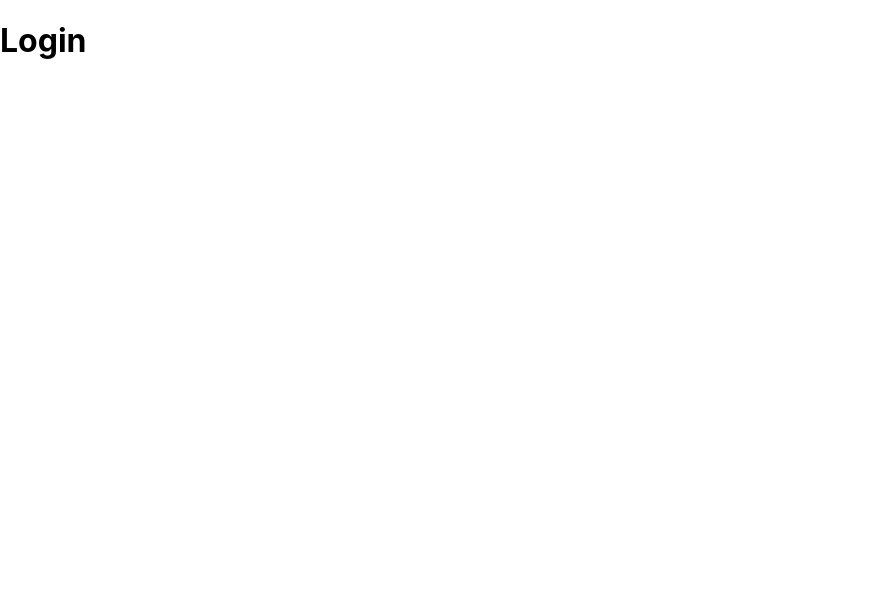
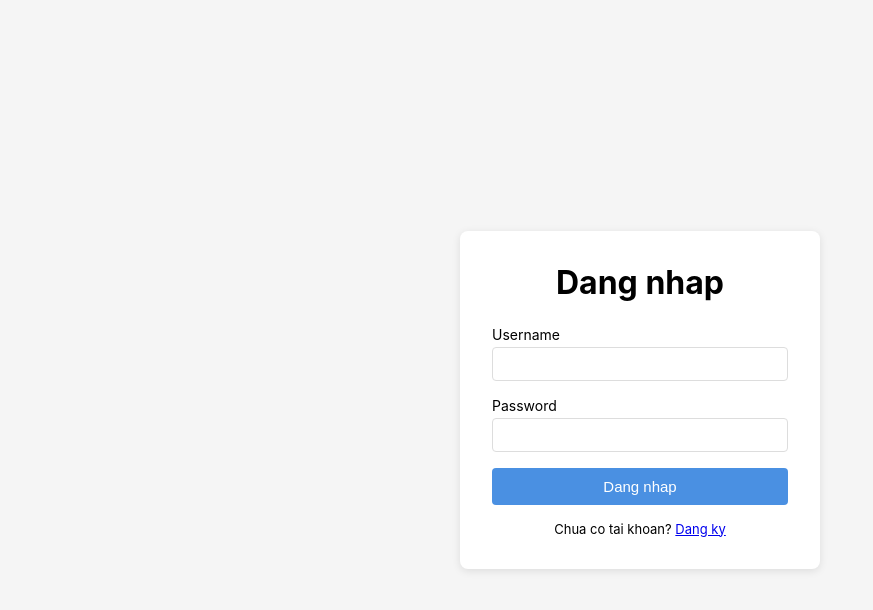
Before and after one commit to NhungNguyen1408/dashauto-client, a React (Vite) app: page /login in a window 1280 px wide. Shown: the top 610 px of the page, without its empty margins (0-873 px from the left). Built offline with nearby package versions, Linux system fonts and the light colour scheme.

Commit message:
feature login page

```diff
--- /dev/null
+++ b/src/pages/Login.css
@@ -0,0 +1,70 @@
+.auth-container {
+  display: flex;
+  justify-content: center;
+  align-items: center;
+  min-height: 100vh;
+  background: #f5f5f5;
+}
+
+.auth-form {
+  background: white;
+  padding: 2rem;
+  border-radius: 8px;
+  box-shadow: 0 2px 8px rgba(0, 0, 0, 0.1);
+  width: 100%;
+  max-width: 360px;
+  display: flex;
+  flex-direction: column;
+  gap: 1rem;
+}
+
+.auth-form h1 {
+  margin: 0 0 0.5rem;
+  text-align: center;
+}
+
+.auth-form label {
+  display: flex;
+  flex-direction: column;
+  font-size: 14px;
+  gap: 0.25rem;
+}
+
+.auth-form input {
+  padding: 0.5rem 0.75rem;
+  border: 1px solid #ddd;
+  border-radius: 4px;
+  font-size: 14px;
+}
+
+.auth-form input:focus {
+  outline: none;
+  border-color: #4a90e2;
+}
+
+.auth-form button {
+  padding: 0.6rem;
+  background: #4a90e2;
+  color: white;
+  border: none;
+  border-radius: 4px;
+  font-size: 15px;
+  cursor: pointer;
+}
+
+.auth-form button:disabled {
+  background: #999;
+  cursor: not-allowed;
+}
+
+.auth-error {
+  color: #d32f2f;
+  font-size: 13px;
+  margin: 0;
+}
+
+.auth-link {
+  text-align: center;
+  font-size: 13px;
+  margin: 0;
+}
--- a/src/pages/Login.jsx
+++ b/src/pages/Login.jsx
@@ -1,5 +1,66 @@
+import { useState } from "react";
+import { useNavigate, Link } from "react-router-dom";
+import { login } from "../services/auth.service";
+import "./Login.css";
+
 function Login() {
-  return <h1>Login</h1>;
+  const [username, setUsername] = useState("");
+  const [password, setPassword] = useState("");
+  const [error, setError] = useState("");
+  const [loading, setLoading] = useState(false);
+  const navigate = useNavigate();
+
+  const handleSubmit = async (e) => {
+    e.preventDefault();
+    setError("");
+    setLoading(true);
+    try {
+      await login(username, password);
+      navigate("/dashboard");
+    } catch (err) {
+      setError(err.response?.data?.message || "Dang nhap that bai");
+    } finally {
+      setLoading(false);
+    }
+  };
+
+  return (
+    <div className="auth-container">
+      <form className="auth-form" onSubmit={handleSubmit}>
+        <h1>Dang nhap</h1>
+
+        <label>
+          Username
+          <input
+            type="text"
+            value={username}
+            onChange={(e) => setUsername(e.target.value)}
+            required
+          />
+        </label>
+
+        <label>
+          Password
+          <input
+            type="password"
+            value={password}
+            onChange={(e) => setPassword(e.target.value)}
+            required
+          />
+        </label>
+
+        {error && <p className="auth-error">{error}</p>}
+
+        <button type="submit" disabled={loading}>
+          {loading ? "Dang xu ly..." : "Dang nhap"}
+        </button>
+
+        <p className="auth-link">
+          Chua co tai khoan? <Link to="/register">Dang ky</Link>
+        </p>
+      </form>
+    </div>
+  );
 }
 
 export default Login;
--- /dev/null
+++ b/src/services/auth.service.js
@@ -0,0 +1,20 @@
+import api from "./api";
+
+export const login = async (username, password) => {
+  const { data } = await api.post("/auth/login", { username, password });
+  localStorage.setItem("token", data.token);
+  localStorage.setItem("user", JSON.stringify(data.user));
+  return data;
+};
+
+export const logout = () => {
+  localStorage.removeItem("token");
+  localStorage.removeItem("user");
+};
+
+export const getToken = () => localStorage.getItem("token");
+
+export const getUser = () => {
+  const user = localStorage.getItem("user");
+  return user ? JSON.parse(user) : null;
+};
```
